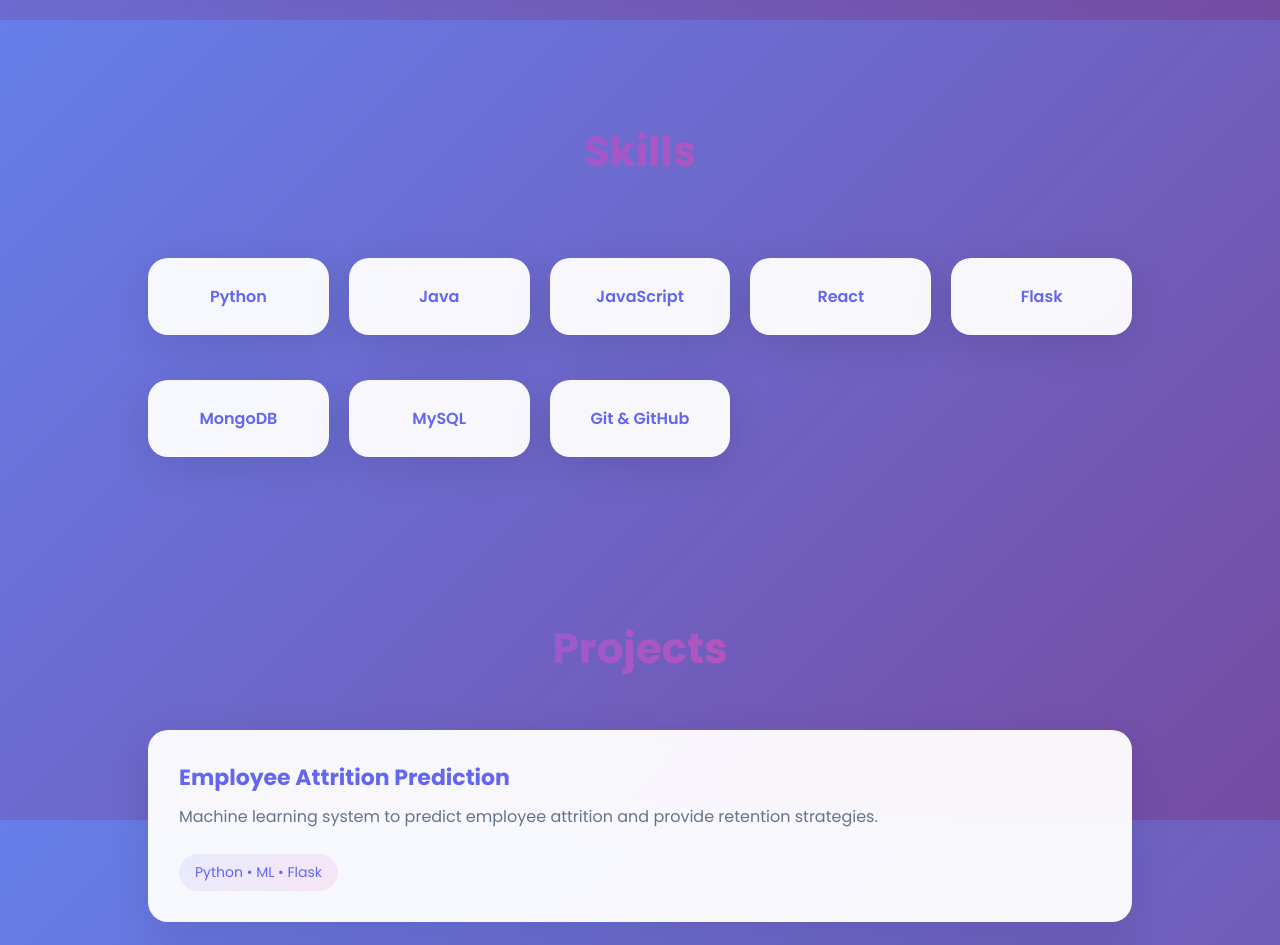
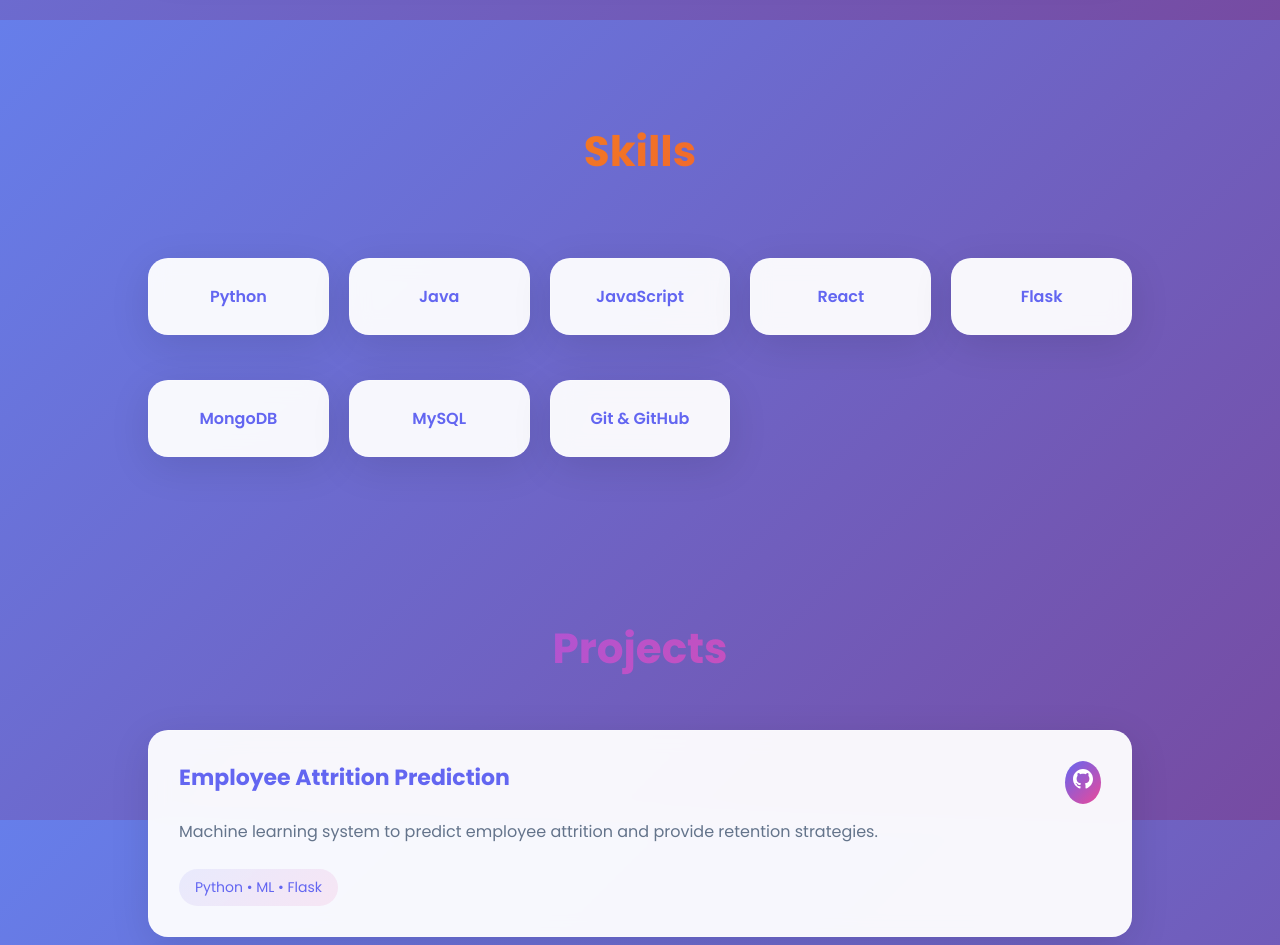
Before and after one commit to Sridhar-20/sridhar-portfolio, a React (Create React App) app: page / in a window 1280 px wide. Shown: the part 1580-2525 px from the top of the page. Built offline with nearby package versions, Linux system fonts and the light colour scheme.

Commit message:
Added colorful headings and clickable links to projects and contact

```diff
--- a/src/App.css
+++ b/src/App.css
@@ -1,176 +1,3 @@
-/* body {
-  margin: 0;
-  font-family: Arial, sans-serif;
-  background: #f4f6f8;
-}
-
-nav {
-  display: flex;
-  justify-content: space-between;
-  padding: 20px 60px;
-  background: #111;
-  color: white;
-}
-
-nav ul {
-  list-style: none;
-  display: flex;
-  gap: 20px;
-}
-
-section {
-  padding: 60px;
-}
-
-.hero {
-  background: #0d6efd;
-  color: white;
-  text-align: center;
-}
-
-.project {
-  background: white;
-  padding: 20px;
-  margin-top: 20px;
-  border-radius: 8px;
-}
-
-.btn {
-  display: inline-block;
-  margin-top: 20px;
-  padding: 10px 20px;
-  background: white;
-  color: #0d6efd;
-  text-decoration: none;
-  border-radius: 5px;
-}
-
-
-html {
-  scroll-behavior: smooth;
-}
-
-nav ul li a {
-  color: white;
-  text-decoration: none;
-}
-
-
-@media (max-width: 768px) {
-  nav {
-    flex-direction: column;
-    align-items: center;
-  }
-
-  nav ul {
-    flex-direction: column;
-    gap: 10px;
-    padding: 0;
-  }
-
-  section {
-    padding: 30px 20px;
-  }
-
-  .hero h1 {
-    font-size: 24px;
-  }
-
-  .hero h3 {
-    font-size: 16px;
-  }
-}
-
-
-.container {
-  max-width: 1100px;
-  margin: auto;
-}
-
-:root {
-  --primary: #2563eb;
-  --dark: #0f172a;
-  --light: #f8fafc;
-}
-
-html {
-  scroll-behavior: smooth;
-}
-
-body {
-  background: var(--light);
-  color: var(--dark);
-  margin: 0;
-}
-
-nav {
-  display: flex;
-  justify-content: space-between;
-  padding: 20px 60px;
-  background: white;
-  position: sticky;
-  top: 0;
-  box-shadow: 0 4px 10px rgba(0,0,0,0.05);
-}
-
-nav ul {
-  list-style: none;
-  display: flex;
-  gap: 20px;
-}
-
-nav a {
-  text-decoration: none;
-  color: var(--dark);
-  font-weight: 500;
-}
-
-.hero {
-  padding: 120px 20px;
-  text-align: center;
-  background: linear-gradient(135deg, #2563eb, #1e40af);
-  color: white;
-}
-
-.container {
-  max-width: 1100px;
-  margin: auto;
-  padding: 60px 20px;
-}
-
-.btn {
-  display: inline-block;
-  margin-top: 20px;
-  background: white;
-  color: var(--primary);
-  padding: 12px 30px;
-  border-radius: 30px;
-  font-weight: 600;
-}
-
-.card, .project-card, .skill-card {
-  background: white;
-  padding: 20px;
-  margin-top: 20px;
-  border-radius: 12px;
-  box-shadow: 0 10px 25px rgba(0,0,0,0.08);
-}
-
-.skills-grid {
-  display: grid;
-  grid-template-columns: repeat(auto-fit, minmax(140px, 1fr));
-  gap: 15px;
-}
-
-@media (max-width: 768px) {
-  nav {
-    flex-direction: column;
-    gap: 10px;
-  }
-}
- */
-
-
 
 @import url('https://fonts.googleapis.com/css2?family=Poppins:wght@300;400;600;700&display=swap');
 
@@ -622,3 +449,80 @@ section h2 {
 .skill-card:nth-child(6) { animation-delay: 0.6s; }
 .skill-card:nth-child(7) { animation-delay: 0.7s; }
 .skill-card:nth-child(8) { animation-delay: 0.8s; }
+
+
+section h2 {
+  font-size: 42px;
+  text-align: center;
+  margin-bottom: 50px;
+  animation: fadeInUp 0.6s ease-out;
+  font-weight: 700;
+}
+
+/* Different colors for each section heading */
+#about h2 {
+  background: linear-gradient(135deg, #10b981, #06b6d4);
+  -webkit-background-clip: text;
+  -webkit-text-fill-color: transparent;
+  background-clip: text;
+}
+
+#skills h2 {
+  background: linear-gradient(135deg, #f59e0b, #ef4444);
+  -webkit-background-clip: text;
+  -webkit-text-fill-color: transparent;
+  background-clip: text;
+}
+
+#projects h2 {
+  background: linear-gradient(135deg, #8b5cf6, #ec4899);
+  -webkit-background-clip: text;
+  -webkit-text-fill-color: transparent;
+  background-clip: text;
+}
+
+#contact h2 {
+  background: linear-gradient(135deg, #6366f1, #3b82f6);
+  -webkit-background-clip: text;
+  -webkit-text-fill-color: transparent;
+  background-clip: text;
+}
+
+/* Education heading - default gradient */
+section:not(#about):not(#skills):not(#projects):not(#contact) h2 {
+  background: linear-gradient(135deg, #6366f1, #ec4899);
+  -webkit-background-clip: text;
+  -webkit-text-fill-color: transparent;
+  background-clip: text;
+}
+
+
+
+#contact a {
+  text-decoration: none;
+  color: inherit;
+  display: block;
+}
+
+#contact a p {
+  cursor: pointer;
+  transition: all 0.3s ease;
+}
+
+#contact a:hover p {
+  background: linear-gradient(135deg, rgba(99, 102, 241, 0.15), rgba(236, 72, 153, 0.15));
+  border-left-color: var(--secondary);
+}
+
+/* Project Card GitHub Icon */
+.project-card a {
+  flex-shrink: 0;
+}
+
+.project-card h3 {
+  flex: 1;
+}
+
+.project-card > div {
+  margin-bottom: 15px;
+}
--- a/src/components/Contact.jsx
+++ b/src/components/Contact.jsx
@@ -2,9 +2,24 @@ import { motion } from "framer-motion";
 
 function Contact() {
   const contacts = [
-    { label: "Email", value: "bhukyasridharbhukya@gmail.com" },
-    { label: "GitHub", value: "github.com/Sridhar-20" },
-    { label: "LinkedIn", value: "linkedin.com/in/bhukya-sridhar" }
+    {
+      label: "Email",
+      value: "bhukyasridharbhukya@gmail.com",
+      link: "mailto:bhukyasridharbhukya@gmail.com",
+      icon: "📧"
+    },
+    {
+      label: "GitHub",
+      value: "github.com/Sridhar-20",
+      link: "https://github.com/Sridhar-20",
+      icon: "💻"
+    },
+    {
+      label: "LinkedIn",
+      value: "linkedin.com/in/bhukya-sridhar",
+      link: "https://linkedin.com/in/bhukya-sridhar",
+      icon: "💼"
+    }
   ];
 
   return (
@@ -18,16 +33,27 @@ function Contact() {
       <div className="container">
         <h2>Contact</h2>
         {contacts.map((contact, index) => (
-          <motion.p
+          <motion.a
             key={index}
+            href={contact.link}
+            target="_blank"
+            rel="noopener noreferrer"
             initial={{ opacity: 0, x: -30 }}
             whileInView={{ opacity: 1, x: 0 }}
             transition={{ duration: 0.4, delay: index * 0.1 }}
             whileHover={{ x: 10, scale: 1.02 }}
             viewport={{ once: true }}
+            style={{
+              display: 'block',
+              textDecoration: 'none',
+              color: 'inherit'
+            }}
           >
-            <strong>{contact.label}:</strong> {contact.value}
-          </motion.p>
+            <p>
+              <span style={{ marginRight: '10px', fontSize: '20px' }}>{contact.icon}</span>
+              <strong>{contact.label}:</strong> {contact.value}
+            </p>
+          </motion.a>
         ))}
       </div>
     </motion.section>
--- a/src/components/Projects.jsx
+++ b/src/components/Projects.jsx
@@ -5,12 +5,14 @@ function Projects() {
     {
       title: "Employee Attrition Prediction",
       description: "Machine learning system to predict employee attrition and provide retention strategies.",
-      tech: "Python • ML • Flask"
+      tech: "Python • ML • Flask",
+      github: "https://github.com/Sridhar-20/Employee_Attrition" // Update with your actual repo
     },
     {
       title: "StudentHub",
       description: "Academic management system with authentication, courses, and results.",
-      tech: "Python • Tkinter • SQLite"
+      tech: "Python • Tkinter • SQLite",
+      github: "https://github.com/Sridhar-20/Student_Management_System" // Update with your actual repo
     }
   ];
 
@@ -38,7 +40,28 @@ function Projects() {
             }}
             viewport={{ once: true }}
           >
-            <h3>{project.title}</h3>
+            <div style={{ display: 'flex', justifyContent: 'space-between', alignItems: 'start' }}>
+              <h3>{project.title}</h3>
+              <motion.a
+                href={project.github}
+                target="_blank"
+                rel="noopener noreferrer"
+                whileHover={{ scale: 1.2, rotate: 360 }}
+                transition={{ duration: 0.3 }}
+                style={{
+                  display: 'inline-block',
+                  padding: '8px',
+                  background: 'linear-gradient(135deg, #6366f1, #ec4899)',
+                  borderRadius: '50%',
+                  color: 'white',
+                  textDecoration: 'none'
+                }}
+              >
+                <svg width="20" height="20" viewBox="0 0 24 24" fill="currentColor">
+                  <path d="M12 0c-6.626 0-12 5.373-12 12 0 5.302 3.438 9.8 8.207 11.387.599.111.793-.261.793-.577v-2.234c-3.338.726-4.033-1.416-4.033-1.416-.546-1.387-1.333-1.756-1.333-1.756-1.089-.745.083-.729.083-.729 1.205.084 1.839 1.237 1.839 1.237 1.07 1.834 2.807 1.304 3.492.997.107-.775.418-1.305.762-1.604-2.665-.305-5.467-1.334-5.467-5.931 0-1.311.469-2.381 1.236-3.221-.124-.303-.535-1.524.117-3.176 0 0 1.008-.322 3.301 1.23.957-.266 1.983-.399 3.003-.404 1.02.005 2.047.138 3.006.404 2.291-1.552 3.297-1.23 3.297-1.23.653 1.653.242 2.874.118 3.176.77.84 1.235 1.911 1.235 3.221 0 4.609-2.807 5.624-5.479 5.921.43.372.823 1.102.823 2.222v3.293c0 .319.192.694.801.576 4.765-1.589 8.199-6.086 8.199-11.386 0-6.627-5.373-12-12-12z"/>
+                </svg>
+              </motion.a>
+            </div>
             <p>{project.description}</p>
             <span>{project.tech}</span>
           </motion.div>
```
